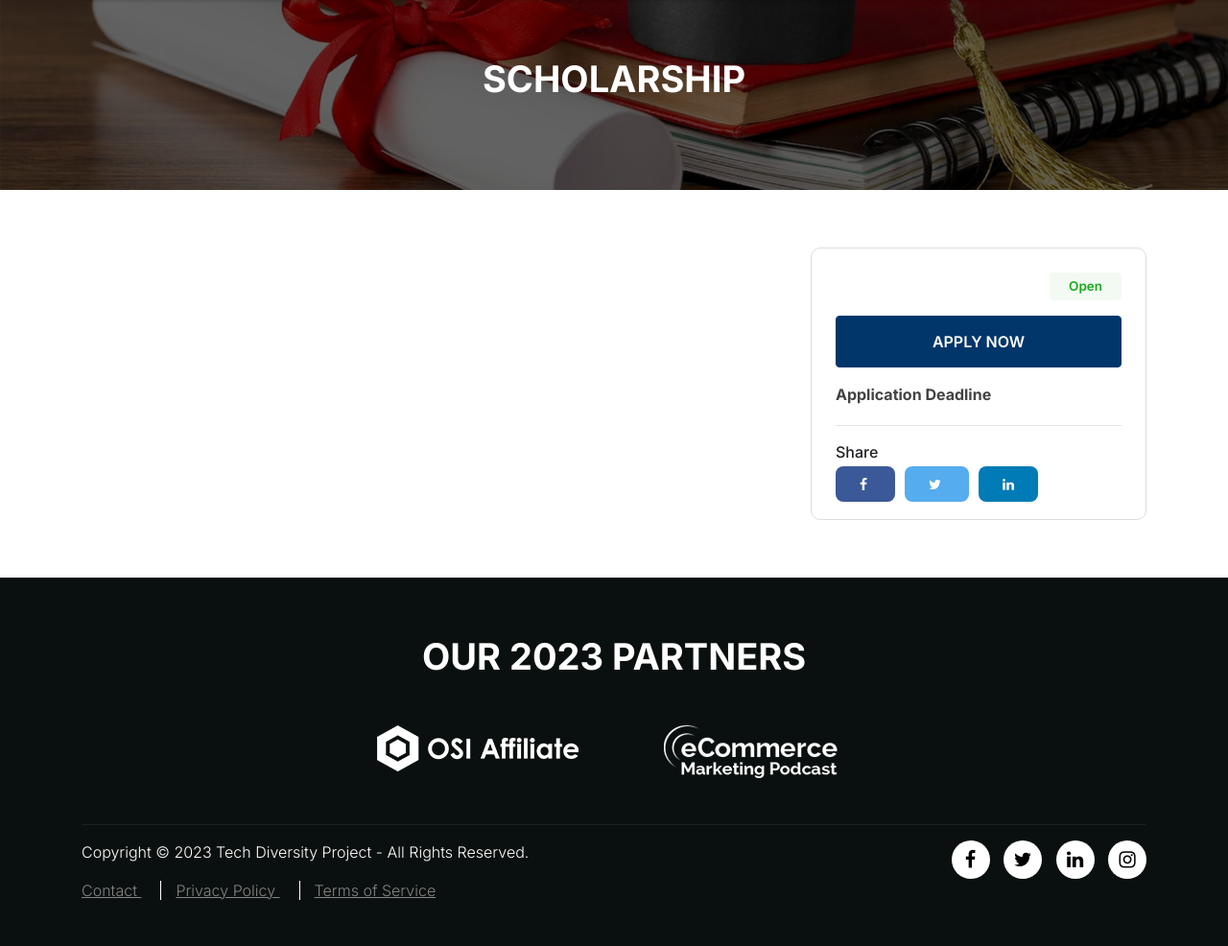
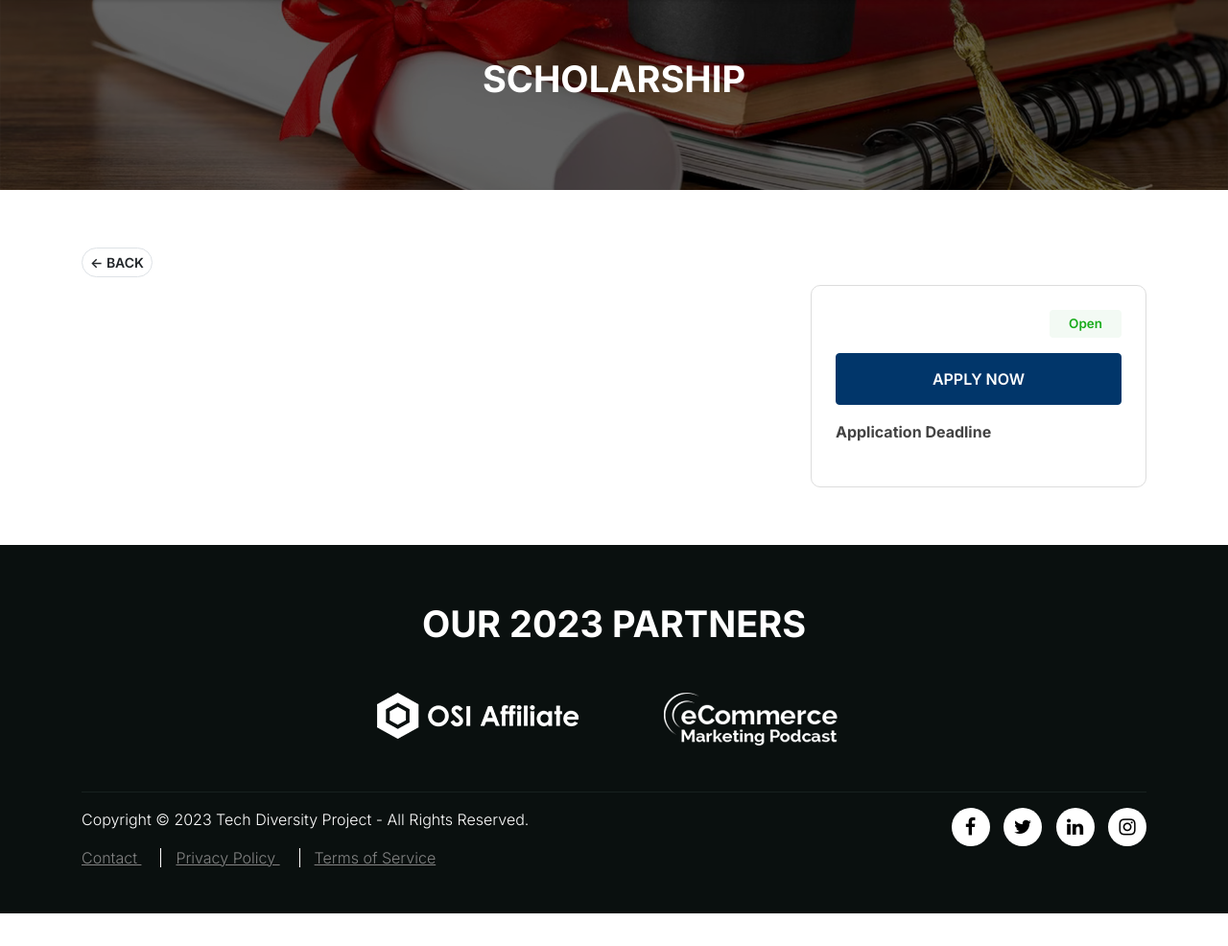
Before and after one commit to SaadatAliKlasra/tech_diversity, a Django app: template core/templates/pages/scholarship_detail.html in a window 1280 px wide. Shown: the part 131-1117 px from the top of the page at 96% size. After the commit the page ends 1083 px from the top, so only its background shows below. Run offline with Django 4.2, Linux system fonts and the light colour scheme; the template is opened without the code that fills it, so the values that code supplies are empty; parts of the project's set-up code (start-up, migrations or seed data) failed here and were passed over; some libraries are stand-ins or nearby versions.

Commit message:
completed changes round 2

```diff
--- a/config/settings/base.py
+++ b/config/settings/base.py
@@ -307,3 +307,6 @@
     "%d %B %Y",  # '25 October 2006'
     "%d %B, %Y",  # '25 October, 2006'
 ]
+
+
+FILTERS_EMPTY_CHOICE_LABEL = "All"
--- a/core/templates/pages/scholarship_detail.html
+++ b/core/templates/pages/scholarship_detail.html
@@ -23,6 +23,7 @@
 
 <section class="scholarship_details pt-80 pb-80">
     <div class="container">
+      <a href="{% url 'scholarship_list_view' %}" class="btn btn-sm btn-light rounded-pill border mb-2"><- Back</a>
         <div class="row">
             <div class="col-sm-8 col-md-12 col-lg-8">
                 <div class="left_sec">
@@ -53,19 +54,7 @@
                                 {{scholarship.deadline|date}}
                             </li>
                         </ul>
-                        <hr />
-                        <div class="social-share">
-                            <h5>Share</h5>
-                            <a href="" class="facebook">
-                                <i class="fa fa-facebook-f"></i>
-                            </a>
-                            <a href="" class="twitter">
-                                <i class="fa fa-twitter"></i>
-                            </a>
-                            <a href="" class="linkedin">
-                                <i class="fa fa-linkedin"></i>
-                            </a>
-                        </div>
+
                     </div>
                 </div>
             </div>
```
Also changed, not shown: core/main/filters.py (+8 -1 lines), core/templates/pages/job_detail.html (+6 -11 lines).
